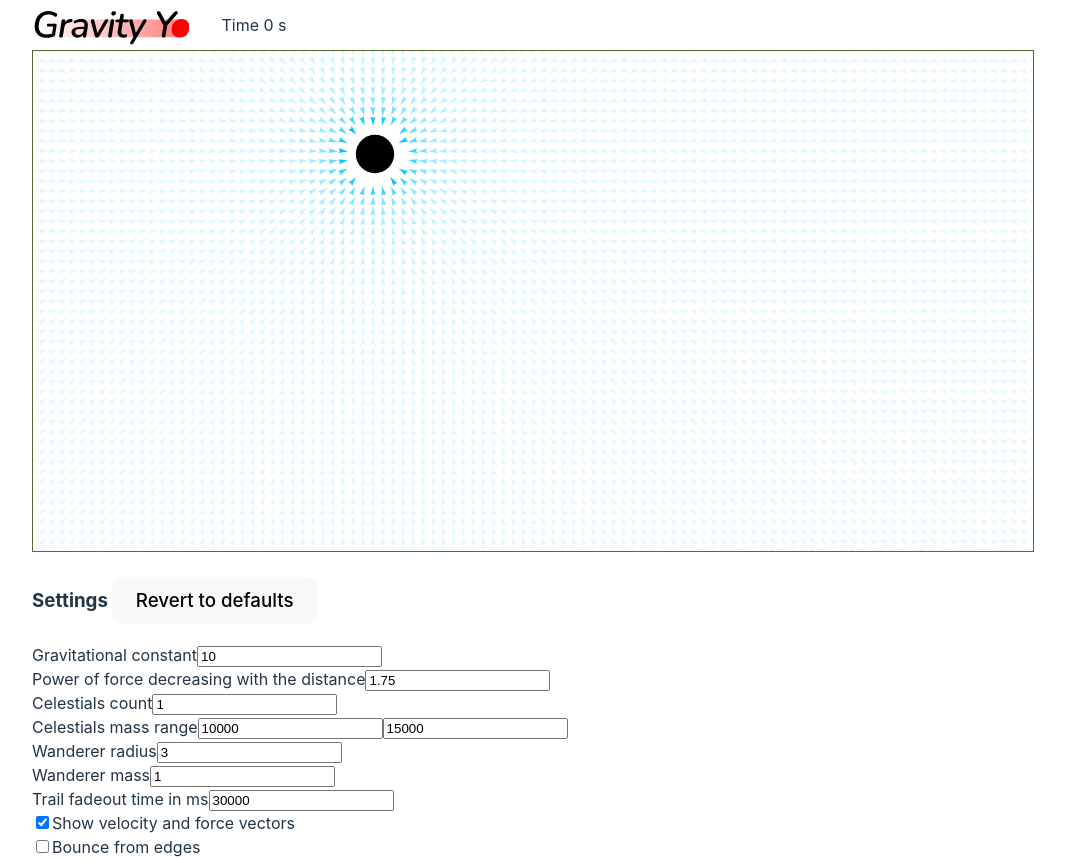
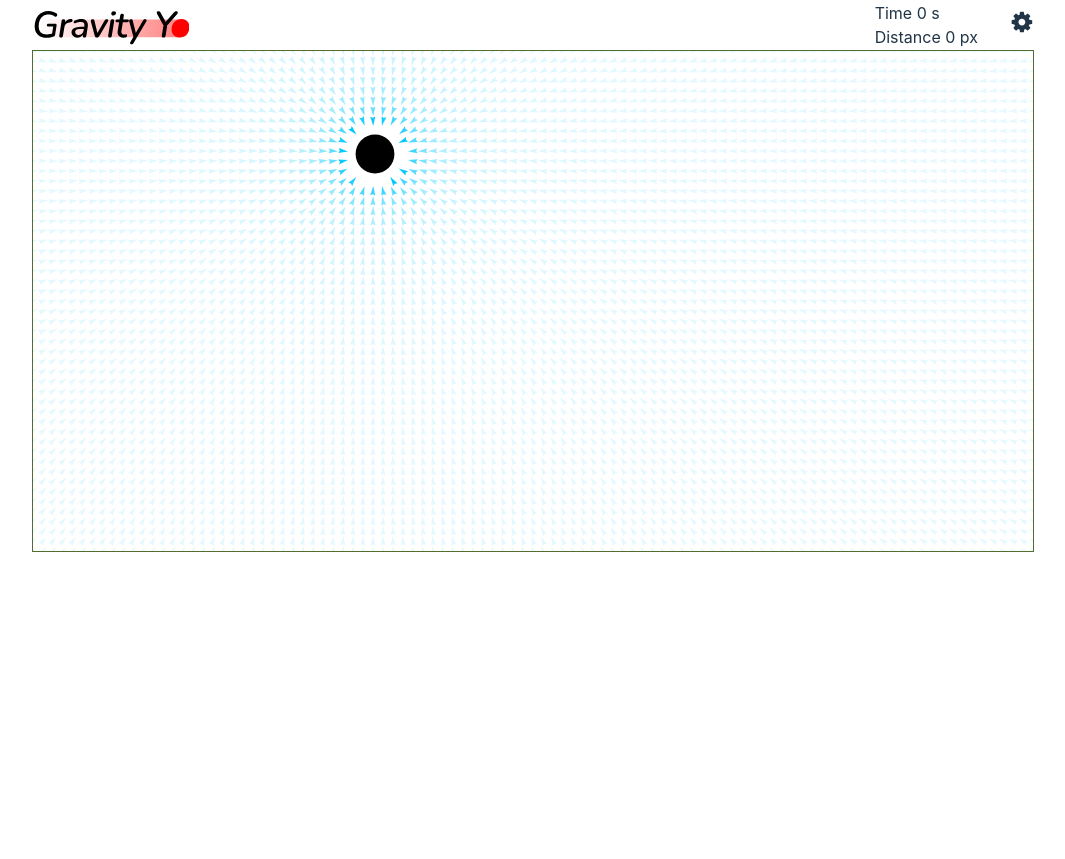
Before and after one commit to bonus-tm/gravity-yo, a Vue app: page / in a window 1280 px wide. Shown: the whole page, without its empty margins (107-1172 px from the left). After the commit the page ends 800 px from the top, so only its background shows below. Built offline with nearby package versions, Linux system fonts and the light colour scheme.

Commit message:
Update settings, hide it in menu

```diff
--- a/src/App.vue
+++ b/src/App.vue
@@ -10,6 +10,7 @@ import {clearCanvas, lineGradient} from '@/services/draw.js'
 import Settings from '@/components/Settings.vue'
 import Logo from '@/components/Logo.vue'
 import {calcForces, drawForces} from '@/classes/forces.js'
+import SvgCog from '@/components/SvgCog.vue'
 
 let raf
 
@@ -147,15 +148,31 @@ const drawLine = (x, y) => {
     setOpacity(colorWanderer, wanderer.minTrailOpacity)
   )
 }
+
+const showSettings = ref(false)
+const toggleSettings = () => {
+  showSettings.value = !showSettings.value
+}
 </script>
 
 <template>
   <header>
     <Logo />
+    <div class="spacer" />
     <div>
-      Time
-      {{ round(wanderer.time / 1000, 1) }}
-      s
+      <div>
+        Time
+        {{ round(wanderer.time / 1000, 1) }}
+        s
+      </div>
+      <div>
+        Distance
+        {{ round(wanderer.distanceTravelled, 0) }}
+        px
+      </div>
+    </div>
+    <div>
+      <SvgCog @click="toggleSettings" />
     </div>
   </header>
 
@@ -168,5 +185,5 @@ const drawLine = (x, y) => {
     @mouseup.left="pointEnd"
   />
 
-  <Settings />
+  <Settings v-show="showSettings" />
 </template>
--- a/src/components/Settings.vue
+++ b/src/components/Settings.vue
@@ -14,54 +14,93 @@ onMounted(() => {
 
 <template>
   <div id="settings">
-    <h3>
-      Settings
+    <div class="settings-content">
+      <h3>Settings</h3>
+
+      <div class="revert-button">
         <button v-if="showRevert" @click="revertToDefaults">
           Revert to defaults
         </button>
-    </h3>
-    <div>
-      <label for="G">Gravitational constant</label>
-      <input id="G" v-model="params.G" type="number" min="0" />
-    </div>
-    <div>
-      <label for="power">Power of force decreasing with the distance</label>
-      <input id="power" v-model="params.power" type="number" min="0" />
       </div>
 
-    <div>
+      <div class="form-field">
         <label for="celestialsCount">Celestials count</label>
         <input id="celestialsCount" v-model="params.celestialsCount" type="number" min="0" />
       </div>
 
-    <div>
+      <div class="form-field">
         <label for="massMin">Celestials mass range</label>
         <input id="massMin" v-model="params.massMin" type="number" min="1" />
         <input v-model="params.massMax" type="number" min="1" />
       </div>
 
-    <div>
+      <div class="form-field">
         <label for="wandererRadius">Wanderer radius</label>
         <input id="wandererRadius" v-model="params.wandererRadius" type="number" min="1" />
       </div>
 
-    <div>
+      <div class="form-field">
         <label for="wandererMass">Wanderer mass</label>
         <input id="wandererMass" v-model="params.wandererMass" type="number" min="1" />
       </div>
 
-    <div>
+      <div class="form-field">
         <label for="trailFadeoutMs">Trail fadeout time in ms</label>
         <input id="trailFadeoutMs" v-model="params.trailFadeoutMs" type="number" min="1" />
       </div>
 
-    <div>
+      <div class="form-field">
+        <label for="G">Gravitational constant</label>
+        <input id="G" v-model="params.G" type="number" min="0" />
+      </div>
+
+      <div class="form-field">
         <input id="showVectors" v-model="params.showVectors" type="checkbox" />
         <label for="showVectors">Show velocity and force vectors</label>
       </div>
-    <div>
+
+      <div class="form-field">
         <input id="bounceFromEdges" v-model="params.bounceFromEdges" type="checkbox" />
         <label for="bounceFromEdges">Bounce from edges</label>
       </div>
     </div>
+  </div>
 </template>
+
+<style>
+#settings {
+  position: fixed;
+  top: var(--header-height);
+  bottom: 0;
+  right: 0;
+  left: 0;
+  background-color: var(--color-app-bg);
+  display: flex;
+  justify-content: center;
+}
+.settings-content {
+  width: 1000px;
+  display: flex;
+  flex-direction: column;
+  align-items: flex-end;
+  gap: 0.5rem;
+}
+
+.revert-button {
+  min-height: 4rem;
+}
+
+.form-field {
+  display: flex;
+  gap: 0.5em;
+  align-items: baseline;
+}
+.form-field label {
+  text-align: right;
+  cursor: pointer;
+}
+.form-field input[type="number"] {
+  width: 4rem;
+  text-align: right;
+}
+</style>
--- /dev/null
+++ b/src/components/SvgCog.vue
@@ -0,0 +1,70 @@
+<script setup>
+</script>
+
+<template>
+  <svg
+    xmlns:dc="http://purl.org/dc/elements/1.1/"
+    xmlns:cc="http://creativecommons.org/ns#"
+    xmlns:rdf="http://www.w3.org/1999/02/22-rdf-syntax-ns#"
+    xmlns:svg="http://www.w3.org/2000/svg"
+    xmlns="http://www.w3.org/2000/svg"
+    xmlns:sodipodi="http://sodipodi.sourceforge.net/DTD/sodipodi-0.dtd"
+    xmlns:inkscape="http://www.inkscape.org/namespaces/inkscape"
+    viewBox="0 -256 1792 1792"
+    id="svg3025"
+    version="1.1"
+    inkscape:version="0.48.3.1 r9886"
+    width="100%"
+    height="100%"
+    sodipodi:docname="cog_font_awesome.svg">
+    <metadata
+      id="metadata3035">
+      <rdf:RDF>
+        <cc:Work
+          rdf:about="">
+          <dc:format>image/svg+xml</dc:format>
+          <dc:type
+            rdf:resource="http://purl.org/dc/dcmitype/StillImage" />
+        </cc:Work>
+      </rdf:RDF>
+    </metadata>
+    <defs
+      id="defs3033" />
+    <sodipodi:namedview
+      pagecolor="#ffffff"
+      bordercolor="#666666"
+      borderopacity="1"
+      objecttolerance="10"
+      gridtolerance="10"
+      guidetolerance="10"
+      inkscape:pageopacity="0"
+      inkscape:pageshadow="2"
+      inkscape:window-width="640"
+      inkscape:window-height="480"
+      id="namedview3031"
+      showgrid="false"
+      inkscape:zoom="0.13169643"
+      inkscape:cx="896"
+      inkscape:cy="896"
+      inkscape:window-x="0"
+      inkscape:window-y="25"
+      inkscape:window-maximized="0"
+      inkscape:current-layer="svg3025" />
+    <g
+      transform="matrix(1,0,0,-1,121.49153,1285.4237)"
+      id="g3027">
+      <path
+        d="m 1024,640 q 0,106 -75,181 -75,75 -181,75 -106,0 -181,-75 -75,-75 -75,-181 0,-106 75,-181 75,-75 181,-75 106,0 181,75 75,75 75,181 z m 512,109 V 527 q 0,-12 -8,-23 -8,-11 -20,-13 l -185,-28 q -19,-54 -39,-91 35,-50 107,-138 10,-12 10,-25 0,-13 -9,-23 -27,-37 -99,-108 -72,-71 -94,-71 -12,0 -26,9 l -138,108 q -44,-23 -91,-38 -16,-136 -29,-186 -7,-28 -36,-28 H 657 q -14,0 -24.5,8.5 Q 622,-111 621,-98 L 593,86 q -49,16 -90,37 L 362,16 Q 352,7 337,7 323,7 312,18 186,132 147,186 q -7,10 -7,23 0,12 8,23 15,21 51,66.5 36,45.5 54,70.5 -27,50 -41,99 L 29,495 Q 16,497 8,507.5 0,518 0,531 v 222 q 0,12 8,23 8,11 19,13 l 186,28 q 14,46 39,92 -40,57 -107,138 -10,12 -10,24 0,10 9,23 26,36 98.5,107.5 72.5,71.5 94.5,71.5 13,0 26,-10 l 138,-107 q 44,23 91,38 16,136 29,186 7,28 36,28 h 222 q 14,0 24.5,-8.5 Q 914,1391 915,1378 l 28,-184 q 49,-16 90,-37 l 142,107 q 9,9 24,9 13,0 25,-10 129,-119 165,-170 7,-8 7,-22 0,-12 -8,-23 -15,-21 -51,-66.5 -36,-45.5 -54,-70.5 26,-50 41,-98 l 183,-28 q 13,-2 21,-12.5 8,-10.5 8,-23.5 z"
+        id="path3029"
+        inkscape:connector-curvature="0"
+        style="fill:currentColor" />
+    </g>
+  </svg>
+</template>
+
+<style scoped>
+svg {
+  width: 24px;
+  height: auto;
+}
+</style>
--- a/src/params.js
+++ b/src/params.js
@@ -3,13 +3,12 @@ import {computed, reactive} from 'vue'
 export const KEY = 'gravity-yo-params'
 
 const paramDefaults = {
-  G: 10, // gravitational constant
-  power: 1.75, // power of force decreasing with the distance
+  G: 1, // gravitational constant
   showVectors: true,
   bounceFromEdges: false,
   celestialsCount: 1,
-  massMin: 10_000,
-  massMax: 15_000,
+  massMin: 100,
+  massMax: 150,
   radiusMin: 0, // depends on canvas size — 1% of lesser dimension
   radiusMax: 0, // depends on canvas size — 5% of lesser dimension
   wandererMass: 1,
--- a/src/style.css
+++ b/src/style.css
@@ -6,7 +6,9 @@
 
   color-scheme: light dark;
   color: rgba(255, 255, 255, 0.87);
-  background-color: #242424;
+
+  --color-app-bg: #242424;
+  background-color: var(--color-app-bg);
 
   font-synthesis: none;
   text-rendering: optimizeLegibility;
@@ -14,9 +16,11 @@
   -moz-osx-font-smoothing: grayscale;
   -webkit-text-size-adjust: 100%;
 
-  --color-bg: rgb(0,0,0);
-  --color-wanderer: rgb(255,0,0);
-  --color-celestial: rgb(255,255,255);
+  --color-bg: rgb(0, 0, 0);
+  --color-wanderer: rgb(255, 0, 0);
+  --color-celestial: rgb(255, 255, 255);
+
+  --header-height: 50px;
 }
 
 a {
@@ -40,7 +44,8 @@ a:hover {
 body {
   margin: 0;
   display: flex;
-  place-items: center;
+  align-items: flex-start;
+  justify-content: center;
   min-width: 320px;
   min-height: 100vh;
   position: relative;
@@ -55,6 +60,10 @@ header {
   display: flex;
   align-items: center;
   gap: 2rem;
+  height: var(--header-height);
+}
+.spacer {
+  flex-grow: 1;
 }
 canvas {
   border: 1px solid darkolivegreen;
@@ -80,6 +89,15 @@ button:focus-visible {
   outline: 4px auto -webkit-focus-ring-color;
 }
 
+input {
+  border-radius: 4px;
+  border: 1px solid transparent;
+  padding: 0.2em 0.6em;
+  font-size: 1em;
+  font-weight: 500;
+  font-family: inherit;
+}
+
 .card {
   padding: 2em;
 }
@@ -90,11 +108,12 @@ button:focus-visible {
 
 @media (prefers-color-scheme: light) {
   :root {
+    --color-app-bg: #ffffff;
+
     color: #213547;
-    background-color: #ffffff;
 
-    --color-bg: rgb(255,255,255);
-    --color-celestial: rgb(0,0,0);
+    --color-bg: rgb(255, 255, 255);
+    --color-celestial: rgb(0, 0, 0);
   }
   a:hover {
     color: #747bff;
```
Lines whose indentation alone changed are shown as unchanged.
